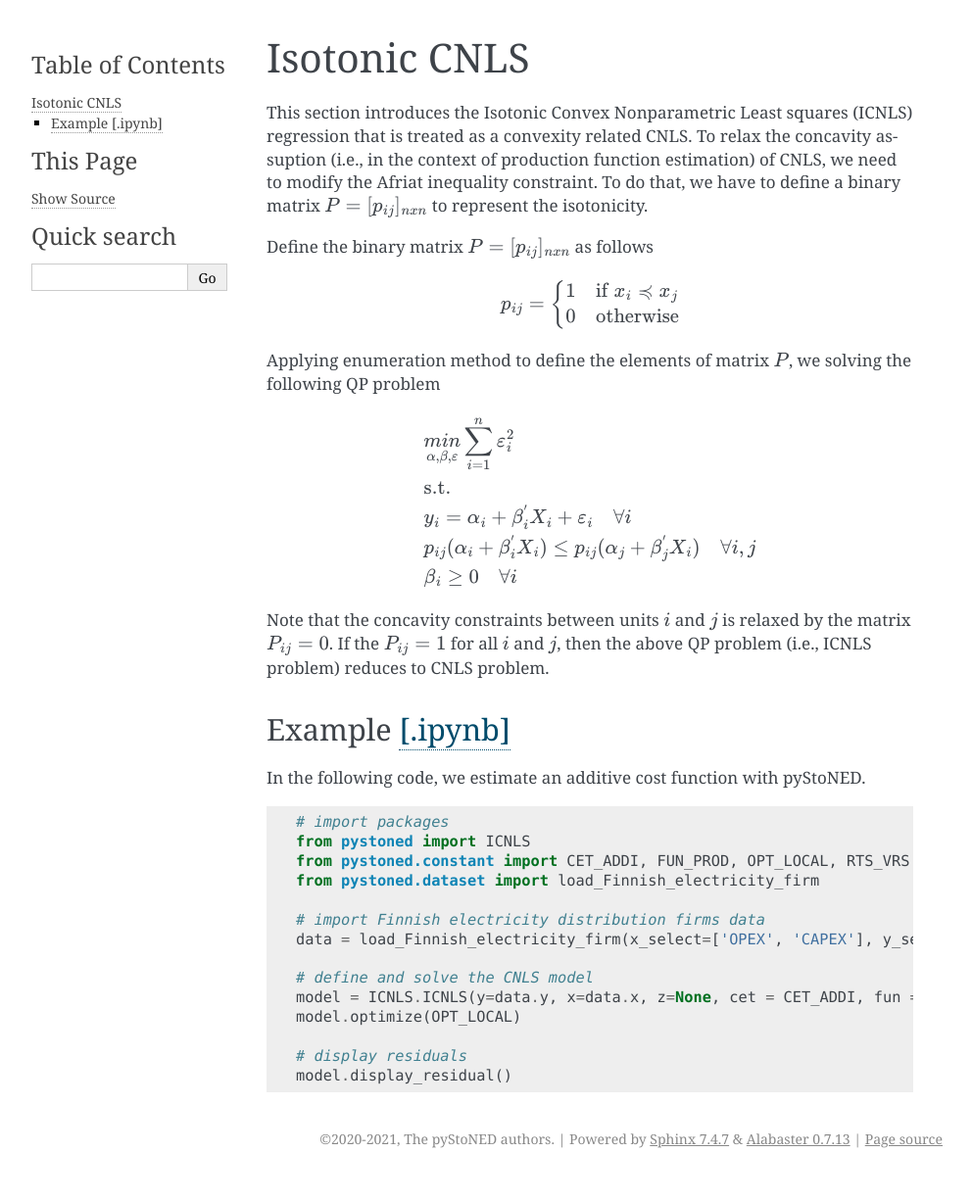
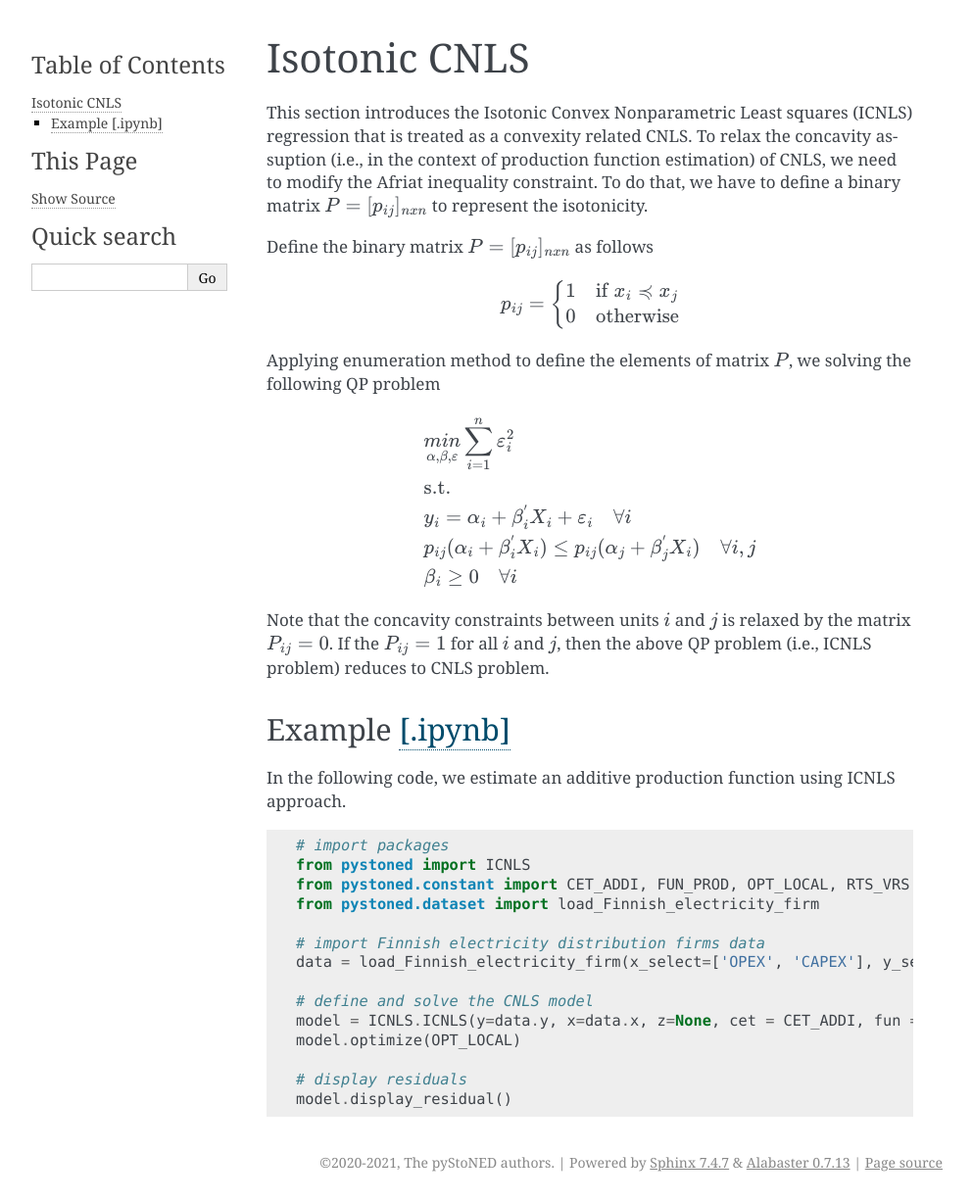
Before and after one commit to ds2010/pyStoNED, a Sphinx documentation site: the page built from doc/sphinx/examples/Monotonic/icnls.rst, in a window 1280 px wide. Shown: the whole page at 98% size, without its empty margins (148-1140 px from the left). Built offline with Sphinx 7.4.7, drawn with Linux system fonts in a browser that asks for light colours; before the commit the page ends 1202 px from its top, so only the background shows below that.

Commit message:
doc(ICNLS): update the ICNLS example

```diff
--- a/doc/sphinx/examples/Monotonic/icnls.rst
+++ b/doc/sphinx/examples/Monotonic/icnls.rst
@@ -40,7 +40,7 @@ CNLS problem.
 Example `[.ipynb] <https://colab.research.google.com/github/ds2010/pyStoNED/blob/master/notebooks/ICNLS.ipynb>`_
 -----------------------------------------------------------------------------------------------------------------
 
-In the following code, we estimate an additive cost function with pyStoNED.
+In the following code, we estimate an additive production function using ICNLS approach.
 
 .. code:: python
 
```
